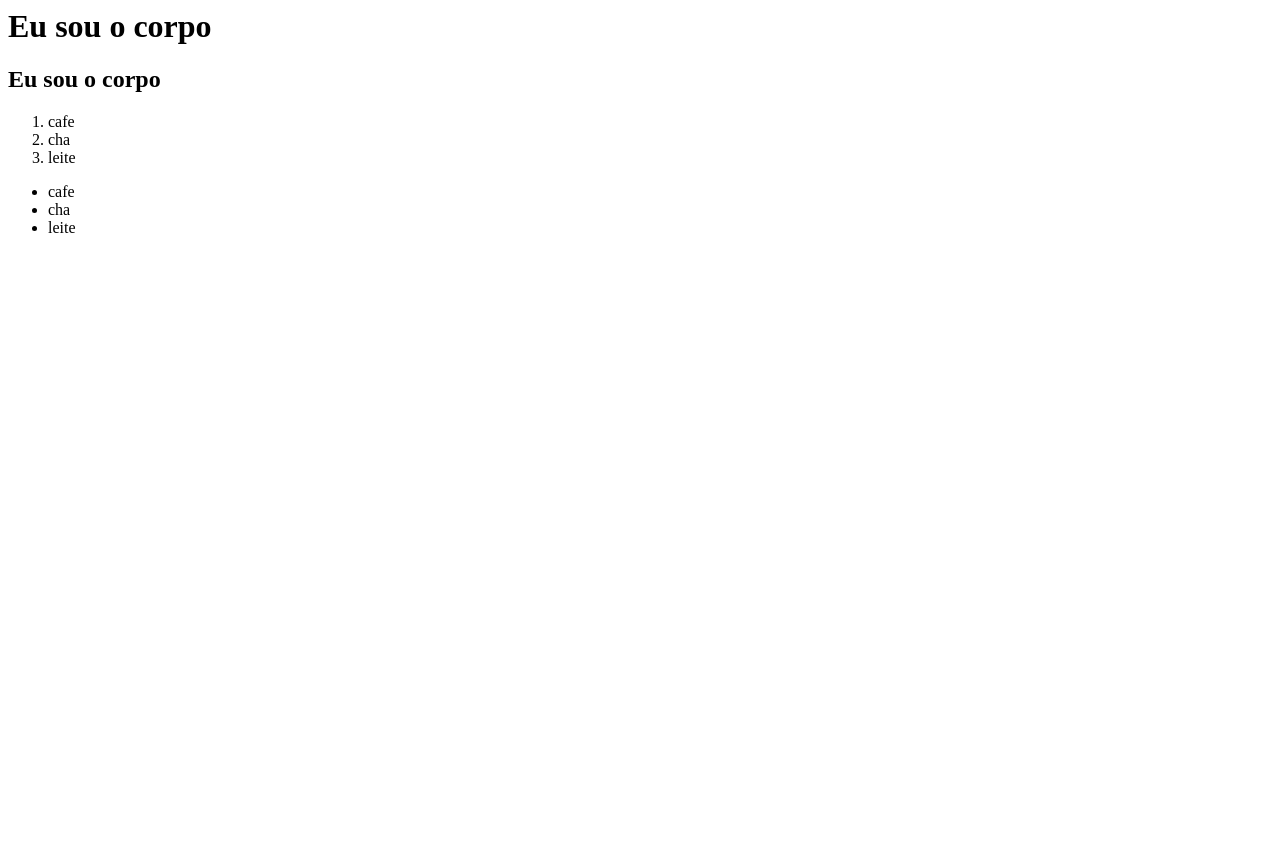
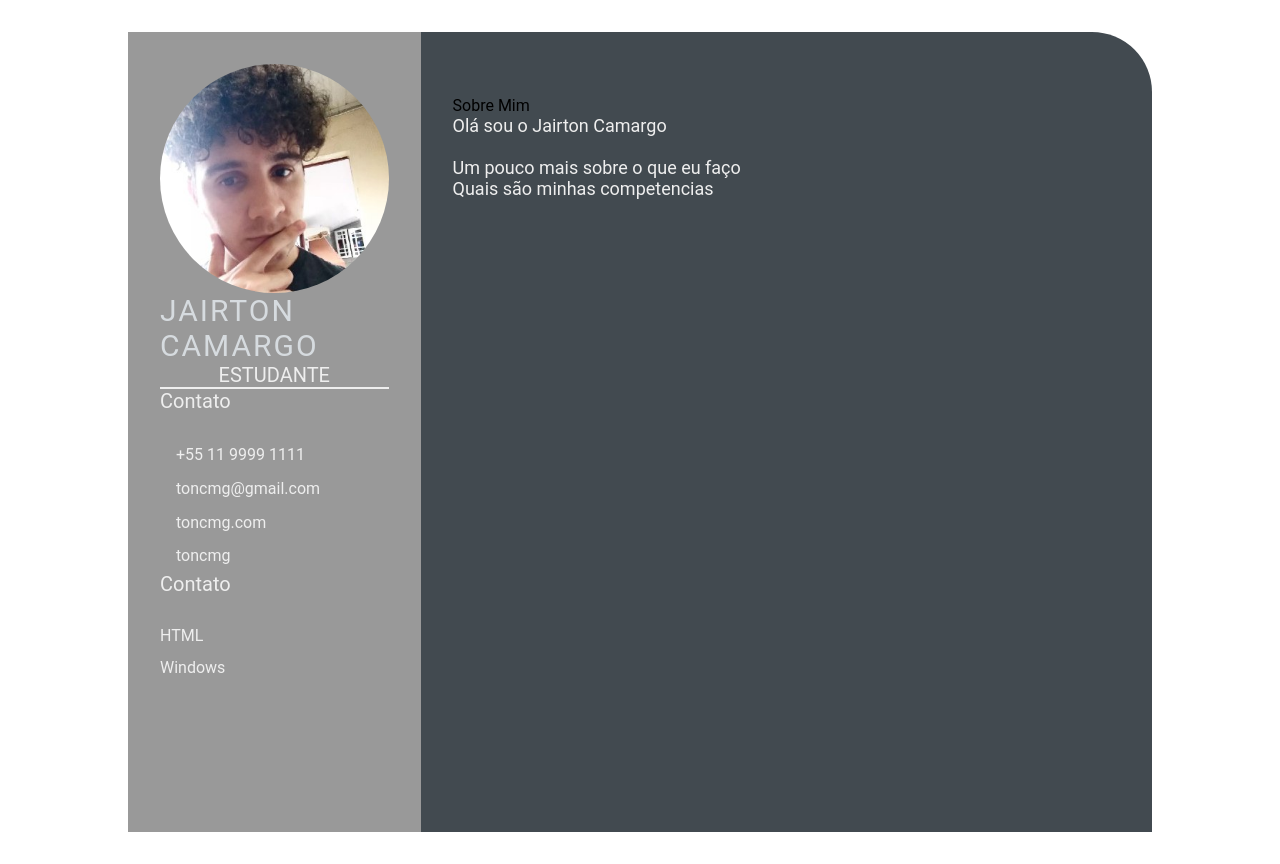
Before and after one commit to Toncmg/cvtoncmg, a plain HTML site: page index.html in a window 1280 px wide. Before the commit the page ends 800 px from the top, so only its background shows below. Drawn offline with Linux system fonts and the light colour scheme.

Commit message:
feature: add index.html (#2)
* feature: add index.html

* resolvendo conflitos

```diff
--- a/index.html
+++ b/index.html
@@ -1,20 +1,50 @@
-<html>
-    <head>
-        <title>Olá eu sou cabeça</title>
-    </head>
-    <body>
-        <h1>Eu sou o corpo</h1>
-        <h2>Eu sou o corpo</h2>
-    </body>
-    <ol>
-        <li>cafe</li>
-        <li>cha</li>
-        <li>leite</li>
-    </ol>
-<ul><li>cafe</li>
-    <li>cha</li>
-    <li>leite</li>
-</ul>
-
-
+<html lang="en">
+<head>
+    <meta charset="UTF-8">
+    <meta http-equiv="X-UA-Compatible" content="IE=edge">
+    <meta name="viewport" content="width=device-width, initial-scale=1.0">
+    <title>Jairton Camargo CV</title>
+    <link rel="stylesheet" href="style.css">
+</head>
+<body>
+    <main class="resume-contents">
+        <section class="left-section">
+            <section class="left-section-contents">
+                <div class="profile">
+                    <img class="profile-image" src="img/profile-image.jpg" alt="Profile Image">
+                    <p class="name">Jairton Camargo</p>
+                    <p class="profession">Estudante</p>
+            </div>
+            <div class="contact-info">
+                <p class="left-title">Contato</p>
+                <ul>
+                    <li><i class="fa fa-phone"></i>+55 11 9999 1111</li>
+                    <li><i class="fa envelope"></i>toncmg@gmail.com</li>
+                    <li><i class="fa globe"></i>toncmg.com</li>
+                    <li><i class="fa github"></i>toncmg</li>
+                </ul>
+            </div>
+                    <div class="skills">
+                        <p class="left-title">Contato</p>
+                        <ul>
+                            <li><p>HTML</p></li>
+                            <li><p>Windows</p></li>
+                        </ul>
+                </div>
+            </section>
+            </section>
+            <section class="right-section">
+                <div class="right-section-contents">
+                    <section class="about gap"></section>
+                    <div class="righ-title">Sobre Mim</div>
+                    <p class="about-me-contents">
+                        Olá sou o Jairton Camargo <br>
+                        <br>Um pouco mais sobre o que eu faço
+                        <br>Quais são minhas competencias
+                    </p>
+                </section>
+                </div>
+            </section>
+    </main>
+</body>
 </html>
--- /dev/null
+++ b/style.css
@@ -0,0 +1,103 @@
+* {
+    margin: 0;
+    padding: 0;
+    box-sizing: border-box;
+    list-style: none;
+    font-family: 'Roboto', sans-serif;
+}
+
+.resume-contents {
+    min-height: 100vh;
+    width: 80%;
+    margin: 2rem auto;
+    display: grid;
+    grid-template-columns: repeat(7, 1fr);
+}
+
+.left-section {
+    grid-column: span 2;
+    height: 100%;
+    background-color: #999999;
+}
+
+.right-section {
+    grid-column: span 5;
+    height: 100%;
+    background-color: #424a50;
+    border-radius: 0px 60px 0px 0px;
+}
+
+.left-section-contents{
+    padding: 2rem 2rem;
+}
+
+.profile {
+    width: 100%;
+    border-bottom: 2px solid #eeeeee;
+}
+
+.profile .profile-image {
+    width: 100%;
+    border-radius: 100%;
+}
+
+.name {
+    color: #D6DBDF;
+    font-size: 30px;
+    letter-spacing: 2px;
+    text-transform: uppercase;
+}
+
+.profession {
+    color: #eeeeee;
+    font-size: 20px;
+    text-transform: uppercase;
+    text-align: center;
+}
+
+/* .contact-info { border-bottom: 2px solid #1B2631; } */
+.left-title {
+    color: #eeeeee;
+    font-size: 20px;
+}
+
+.contact-info ul {
+    padding-top: 1.5rem;
+}
+
+.contact-info ul li,
+.references ul li {
+    padding: .4rem 0;
+    color: #eeeeee;
+}
+
+.contact-info ul li i,
+.references ul li i {
+    padding-right: 1rem;
+    font-size: 18px;
+    color: #eeeeee;
+}
+
+.skills ul {
+    padding-top: 1.5rem;
+}
+.skills ul li p {
+    padding: .4rem 0;
+    color: #eeeeee;
+}
+
+.right-section-contents {
+    padding: 2rem 2rem;
+}
+
+.right-title {
+    color: #eeeeee;
+}
+
+.gap {
+    padding-bottom: 2rem;
+}
+.about-me-contents {
+    font-size: 18px;
+    color: #eeeeee;
+}
```
Also changed, not shown: img/profile-image.jpg (added).
